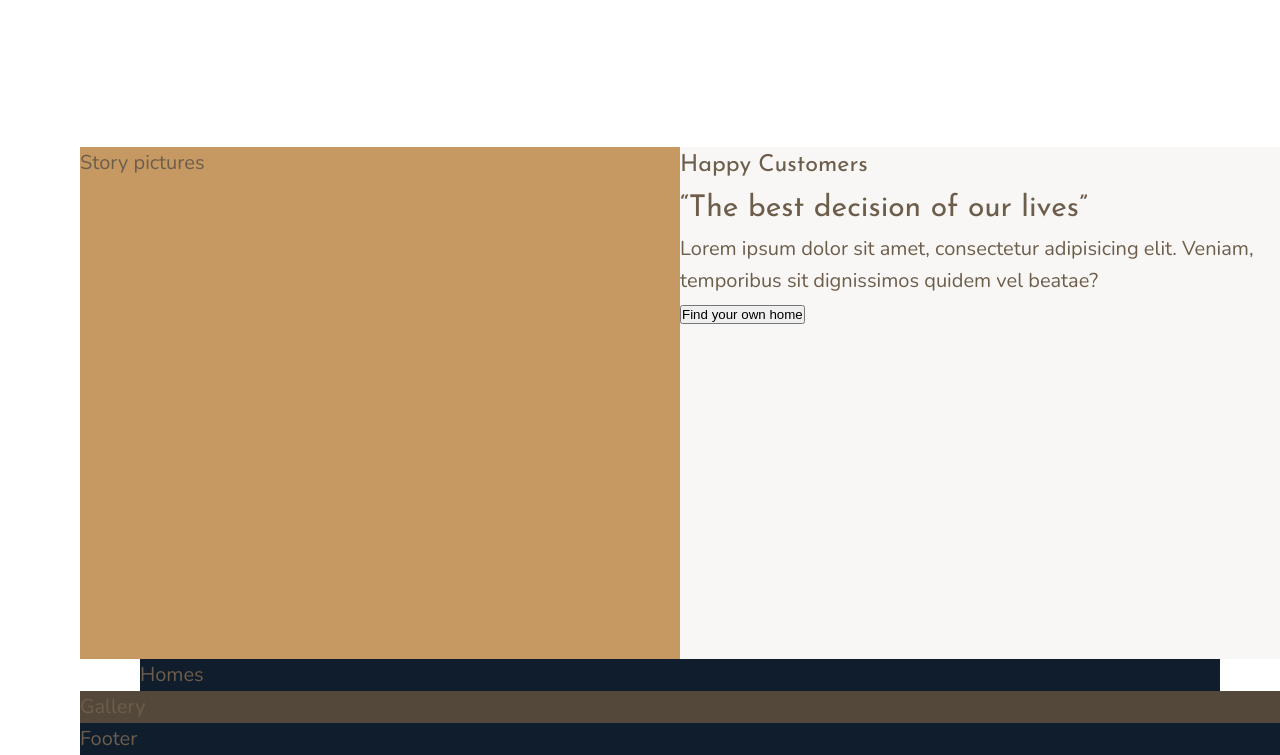
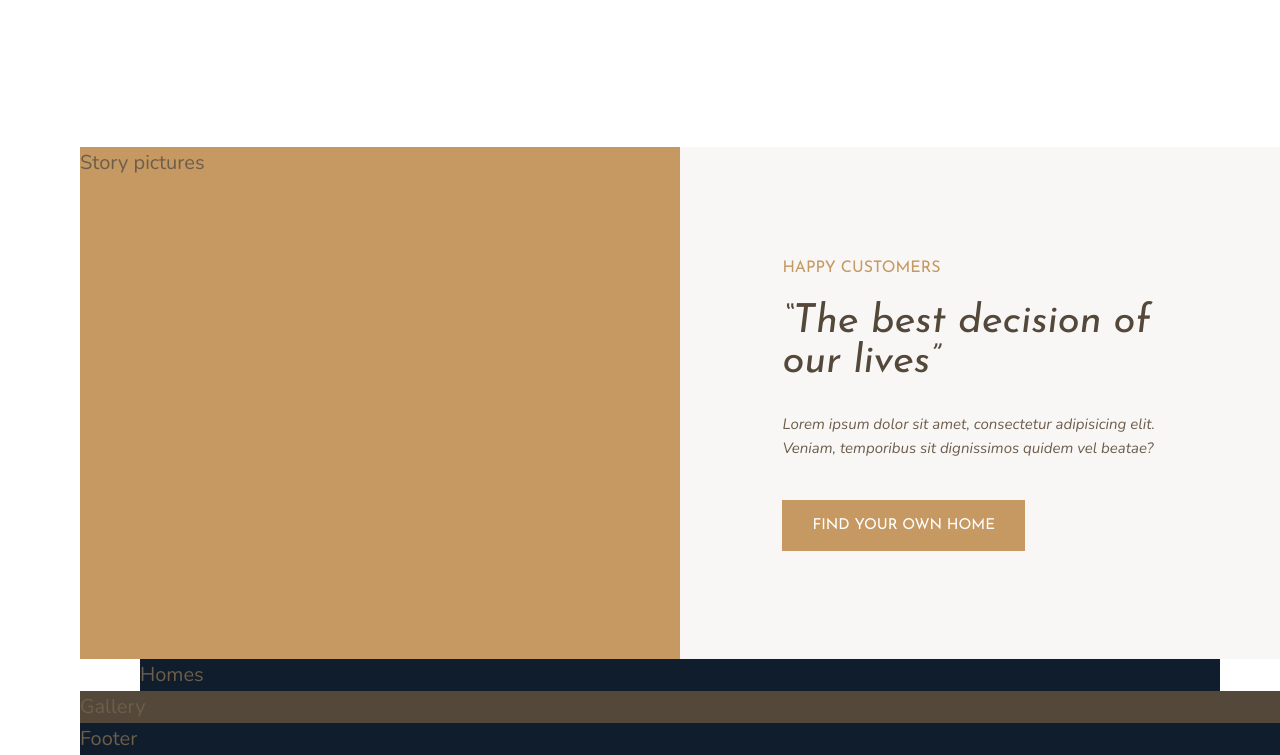
Before and after one commit to kostagrin/Nexter, a website: page index.html in a window 1280 px wide. Shown: the part 1161-1916 px from the top of the page. Drawn offline with nearby package versions, Linux system fonts and the light colour scheme.

Commit message:
style "story__content"

```diff
--- a/sass/_story.scss
+++ b/sass/_story.scss
@@ -7,7 +7,23 @@
     }
 
     &__content {
+        grid-column: col-start 5 / full-end;
+
         background-color: $color-grey-light-1;
-        grid-column: col-start 5 / full-end;
+        padding: 6rem 8vw;
+
+        // display: flex;
+        // flex-direction: column;
+        // align-items: flex-start;
+        // justify-content: center;
+        display: grid;
+        align-content: center;
+        justify-items: start;
+    }
+
+    &__text {
+        font-size: 1.5rem;
+        font-style: italic;
+        margin-bottom: 4rem;
     }
 }
```
Also changed, not shown: css/style.css.
